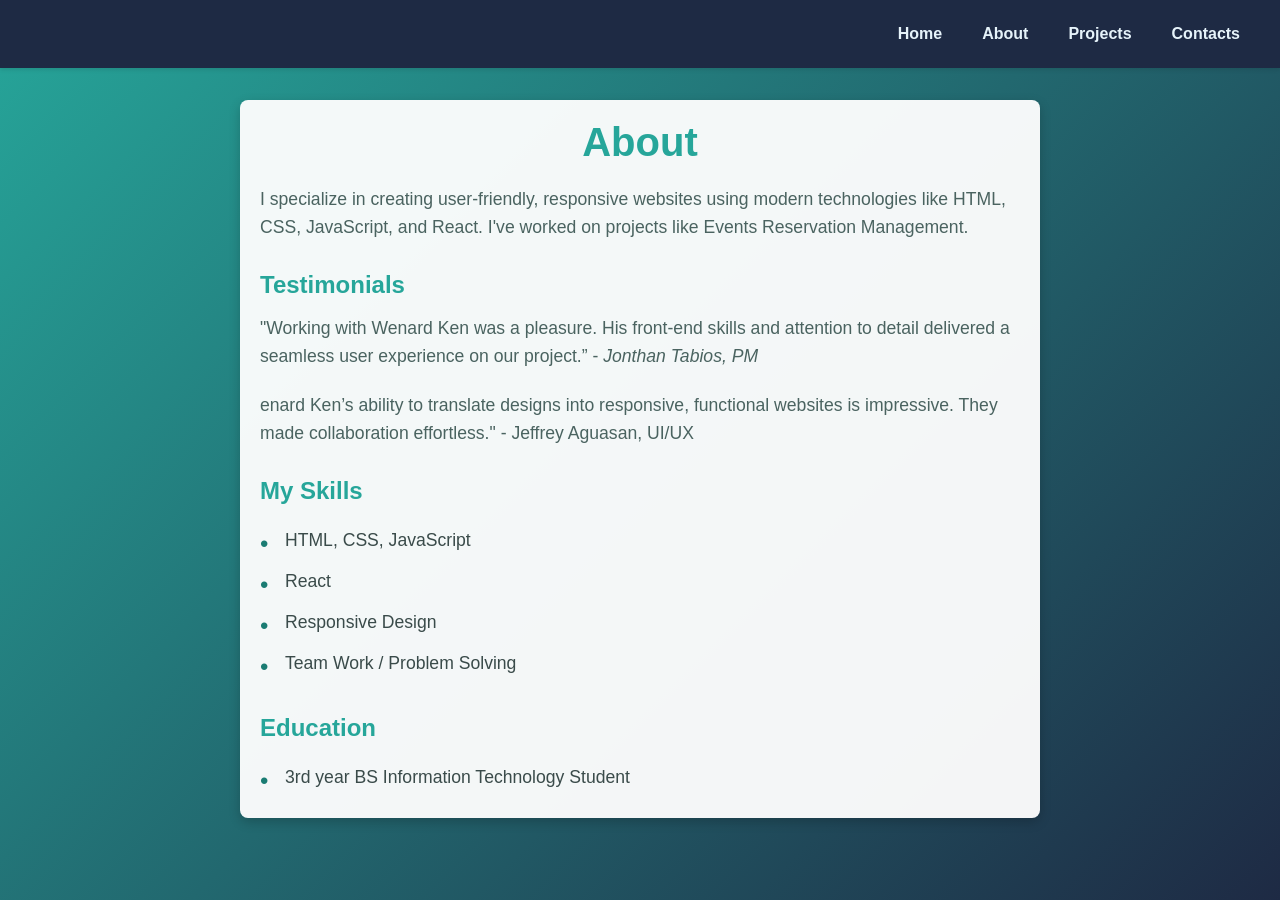
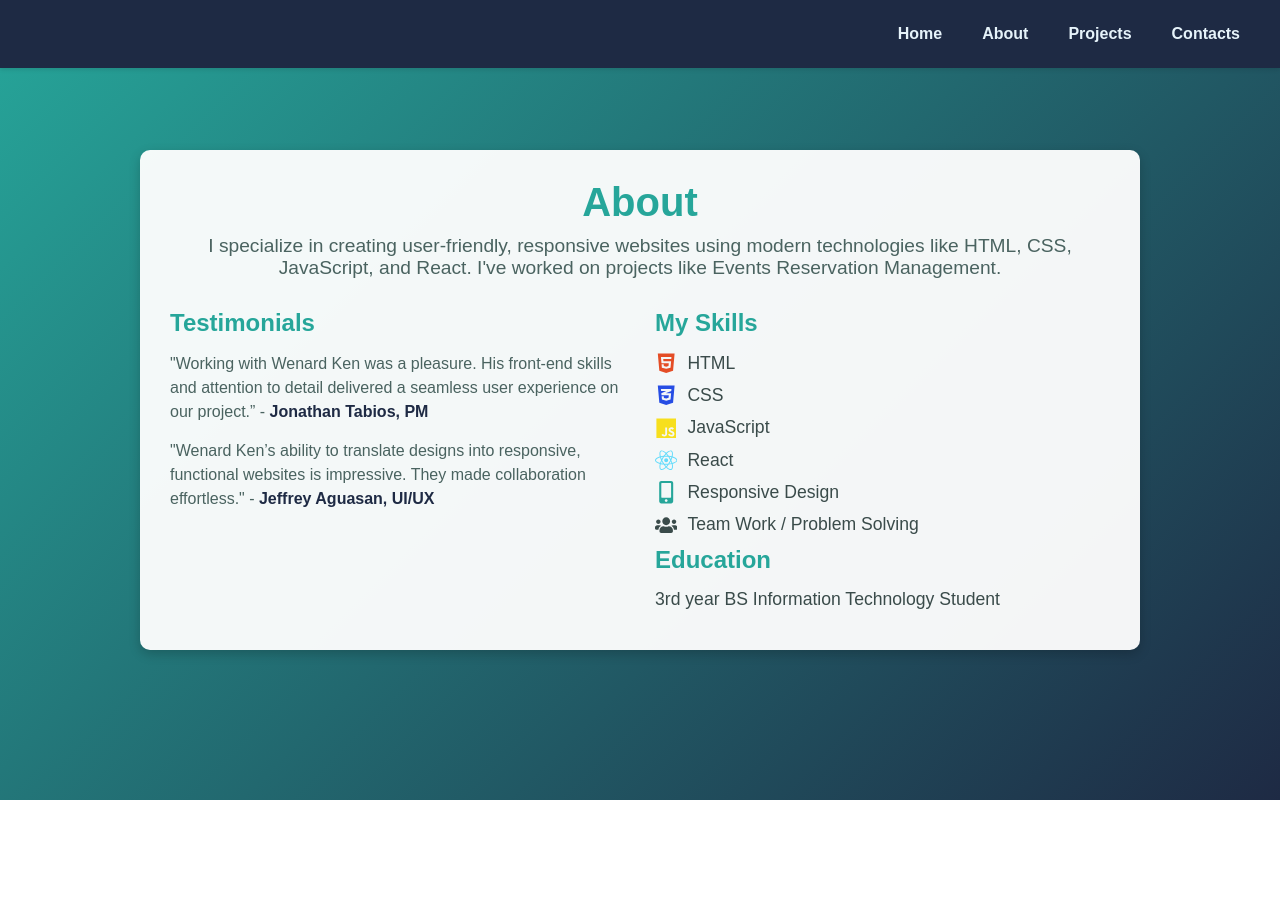
Before and after one commit to WenardKen57/my-portfolio, a React (Vite) app: page /about in a window 1280 px wide. After the commit the page ends 800 px from the top, so only its background shows below. Built offline with nearby package versions, Linux system fonts and the light colour scheme.

Commit message:
style: Make About page 2 column and Color testimonials

```diff
--- a/src/pages/About.jsx
+++ b/src/pages/About.jsx
@@ -1,39 +1,72 @@
 import "./styles/About.css";
+import {
+  FaHtml5,
+  FaCss3Alt,
+  FaJs,
+  FaReact,
+  FaUsers,
+  FaMobileAlt,
+} from "react-icons/fa";
 
 export default function About() {
   return (
-    <section className="about">
+    <section className="about-container">
+      <div className="about-content">
+        {/* About Statement (spans 2 columns) */}
+        <div className="about-intro">
           <h1>About</h1>
           <p>
-        I specialize in creating user-friendly, responsive websites using modern
-        technologies like HTML, CSS, JavaScript, and React. I've worked on
-        projects like Events Reservation Management.
+            I specialize in creating user-friendly, responsive websites using
+            modern technologies like HTML, CSS, JavaScript, and React. I've
+            worked on projects like Events Reservation Management.
           </p>
+        </div>
 
+        {/* Testimonials (left column) */}
+        <div className="about-panel">
           <h3>Testimonials</h3>
           <p>
             "Working with Wenard Ken was a pleasure. His front-end skills and
             attention to detail delivered a seamless user experience on our
-        project.” - <em>Jonthan Tabios, PM</em>
+            project.” - <em>Jonathan Tabios, PM</em>
           </p>
           <p>
-        enard Ken’s ability to translate designs into responsive, functional
-        websites is impressive. They made collaboration effortless." - Jeffrey
-        Aguasan, UI/UX
+            "Wenard Ken’s ability to translate designs into responsive,
+            functional websites is impressive. They made collaboration
+            effortless." - <em>Jeffrey Aguasan, UI/UX</em>
           </p>
+        </div>
 
+        {/* Skills & Education (right column) */}
+        <div className="about-panel">
           <h3>My Skills</h3>
           <ul>
-        <li>HTML, CSS, JavaScript</li>
-        <li>React</li>
-        <li>Responsive Design</li>
-        <li>Team Work / Problem Solving</li>
+            <li>
+              <FaHtml5 className="icon html" /> HTML
+            </li>
+            <li>
+              <FaCss3Alt className="icon css" /> CSS
+            </li>
+            <li>
+              <FaJs className="icon js" /> JavaScript
+            </li>
+            <li>
+              <FaReact className="icon react" /> React
+            </li>
+            <li>
+              <FaMobileAlt className="icon responsive" /> Responsive Design
+            </li>
+            <li>
+              <FaUsers className="icon teamwork" /> Team Work / Problem Solving
+            </li>
           </ul>
 
           <h3>Education</h3>
           <ul>
             <li>3rd year BS Information Technology Student</li>
           </ul>
+        </div>
+      </div>
     </section>
   );
 }
--- a/src/pages/Home.jsx
+++ b/src/pages/Home.jsx
@@ -10,17 +10,27 @@ export default function Home() {
         <section className="heroSection">
           <h1>Wenard Ken</h1>
           <p>
-            Hi, welcome to my portfolio. I like building polished software and web
-            experiences. Currently studying in college.
+            I’m a front-end developer passionate about creating responsive,
+            user-friendly websites
           </p>
           <div className="social-links">
-            <a href="https://github.com/WenardKen57" target="_blank" rel="noopener noreferrer" aria-label="GitHub">
+            <a
+              href="https://github.com/WenardKen57"
+              target="_blank"
+              rel="noopener noreferrer"
+              aria-label="GitHub"
+            >
               <FaGithub className="social-icon" />
             </a>
             <a href="mailto:your.email@example.com" aria-label="Email">
               <FaEnvelope className="social-icon" />
             </a>
-            <a href="https://www.linkedin.com/in/yourprofile" target="_blank" rel="noopener noreferrer" aria-label="LinkedIn">
+            <a
+              href="https://www.linkedin.com/in/yourprofile"
+              target="_blank"
+              rel="noopener noreferrer"
+              aria-label="LinkedIn"
+            >
               <FaLinkedin className="social-icon" />
             </a>
           </div>
--- a/src/pages/Projects.jsx
+++ b/src/pages/Projects.jsx
@@ -6,6 +6,24 @@ export default function Projects() {
     <section className="projects">
         <h3>Projects</h3>
         <ul>
+          <li>
+            <a
+              href="https://github.com/WenardKen57/Project-Admin-Dashboard"
+              target="__blank"
+            >
+              Admin Dashboard
+            </a>
+            <p>Admin dashboard with consistent and modern look I've designed.</p>
+          </li>
+          <li>
+            <a
+              href="https://github.com/WenardKen57/Sign-up-form"
+              target="__blank"
+            >
+              Sign up Form
+            </a>
+            <p>A user authentication 1 page design with consistent look and feel.</p>
+          </li>
           <li>
             <a
               href="https://github.com/WenardKen57/cv-application"
--- a/src/pages/styles/About.css
+++ b/src/pages/styles/About.css
@@ -1,98 +1,100 @@
-/* About section styling with vibrant gradient background */
-.about {
-  max-width: 800px;
-  margin: 100px auto 50px auto;
+/* Center entire section vertically & horizontally */
+.about-container {
+  display: flex;
+  align-items: center;
+  justify-content: center;
+  min-height: 100vh;
+  background: linear-gradient(135deg, #26a69a 0%, #1e2a44 100%);
   padding: 20px;
-  font-family: 'Arial', sans-serif;
-  background-color: rgba(255, 255, 255, 0.95); /* Semi-transparent white for contrast */
-  border-radius: 8px;
-  box-shadow: 0 4px 12px rgba(0, 0, 0, 0.2);
-  position: relative;
-  z-index: 1;
 }
 
-/* Ensure parent container has gradient background */
-body {
-  background: linear-gradient(135deg, #26a69a 0%, #1e2a44 100%); /* Teal to navy gradient */
-  min-height: 100vh;
-  margin: 0;
+/* Grid layout */
+.about-content {
+  display: grid;
+  grid-template-columns: 1fr 1fr;
+  gap: 30px;
+  max-width: 1000px;
+  width: 100%;
+  background: rgba(255, 255, 255, 0.95);
+  border-radius: 10px;
+  box-shadow: 0 4px 12px rgba(0, 0, 0, 0.2);
+  padding: 30px;
 }
 
-/* Heading styling with teal color */
-.about h1 {
-  font-size: 2.5rem;
-  color: #26a69a; /* Teal to add vibrancy */
-  font-weight: bold;
-  margin-bottom: 20px;
+/* About intro spans both columns */
+.about-intro {
+  grid-column: span 2;
   text-align: center;
 }
 
-/* Subheading styling with teal color */
-.about h3 {
-  font-size: 1.5rem;
-  color: #26a69a; /* Teal to match theme */
-  font-weight: 600;
-  margin: 30px 0 15px 0;
+.about-intro h1 {
+  font-size: 2.5rem;
+  color: #26a69a;
+  margin-bottom: 10px;
 }
 
-/* Paragraph styling with a softer grayish-teal tone */
-.about p {
-  font-size: 1.1rem;
-  color: #4a6360; /* Soft grayish-teal for readability */
-  line-height: 1.6;
-  margin-bottom: 20px;
+.about-intro p {
+  color: #4a6360;
+  font-size: 1.2rem;
 }
 
-/* List styling */
-.about ul {
+/* Each panel (testimonials & skills) */
+.about-panel {
+  display: flex;
+  flex-direction: column;
+}
+
+.about-panel h3 {
+  font-size: 1.5rem;
+  color: #26a69a;
+  margin-bottom: 15px;
+}
+
+.about-panel p {
+  margin-bottom: 15px;
+  color: #4a6360;
+  line-height: 1.5;
+}
+
+.about-panel p em {
+  font-weight: bold;
+  font-style: normal;
+  color: #1e2a44;
+}
+
+/* Skills list */
+.about-panel ul {
   list-style: none;
   padding: 0;
 }
 
-/* List item styling with a slightly darker tone */
-.about ul li {
+.about-panel ul li {
+  display: flex;
+  align-items: center;
+  gap: 10px;
+  color: #3a4b4a;
   font-size: 1.1rem;
-  color: #3a4b4a; /* Darker grayish-teal for contrast */
-  padding: 10px 0;
-  position: relative;
-  padding-left: 25px;
-  transition: transform 0.2s ease;
+  margin-bottom: 10px;
 }
 
-/* Hover effect for list items */
-.about ul li:hover {
-  transform: translateX(5px); /* Subtle slide animation on hover */
+/* Icons styling */
+.about-panel ul li .icon {
+  font-size: 1.4rem;
 }
 
-/* Add a bullet-like icon before list items */
-.about ul li:before {
-  content: '•';
-  color: #1a7c73; /* Darker teal for bullet */
-  font-size: 1.5rem;
-  position: absolute;
-  left: 0;
-}
+.icon.html { color: #e44d26; }
+.icon.css { color: #264de4; }
+.icon.js { color: #f7df1e; }
+.icon.react { color: #61dbfb; }
+.icon.responsive { color: #26a69a; }
+.icon.teamwork { color: #3a4b4a; }
 
-/* Responsive design for smaller screens */
-@media (max-width: 600px) {
-  .about {
-    margin: 80px 15px 30px 15px;
-    padding: 15px;
+/* Responsive for small screens */
+@media (max-width: 768px) {
+  .about-content {
+    grid-template-columns: 1fr;
   }
-
-  .about h1 {
-    font-size: 2rem;
-  }
-
-  .about h3 {
-    font-size: 1.3rem;
-  }
-
-  .about p {
-    font-size: 1rem;
-  }
-
-  .about ul li {
-    font-size: 1rem;
+  .about-intro {
+    grid-column: span 1;
   }
 }
```
Lines whose indentation alone changed are shown as unchanged.
